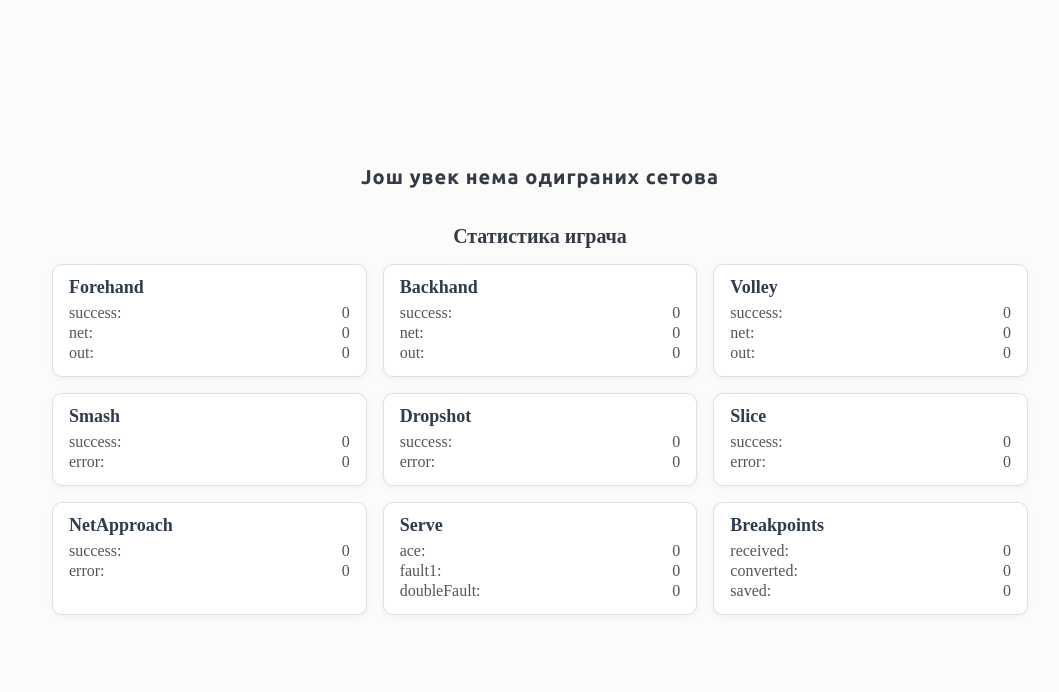
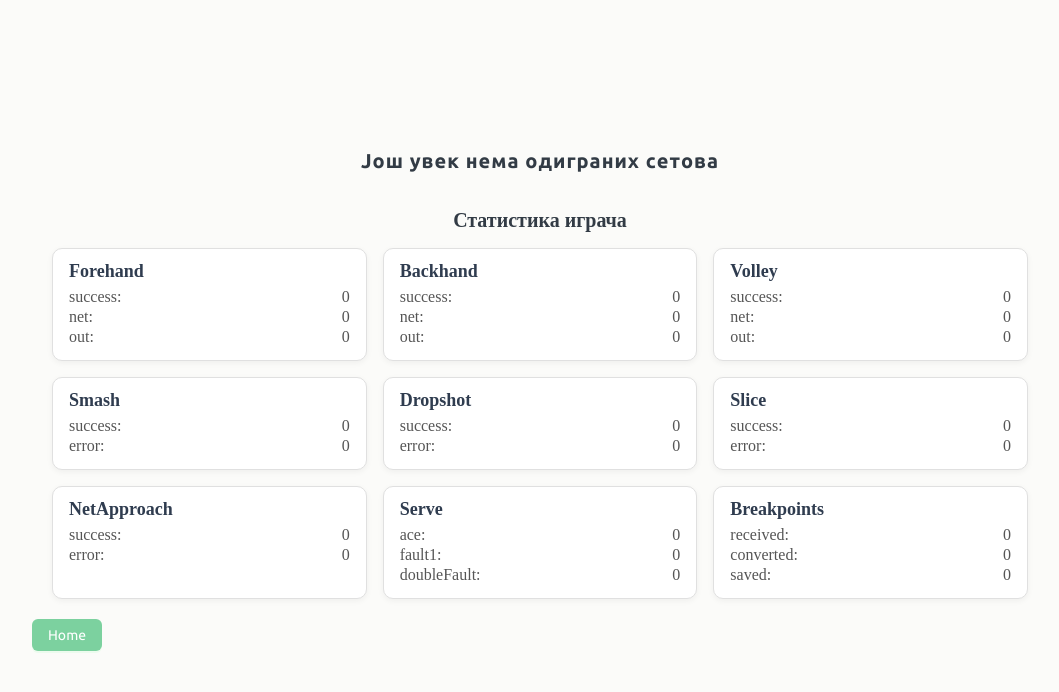
Before and after one commit to winclip/tenis-tracker, a React (Vite) app: page /stats in a window 1280 px wide. Shown: the top 692 px of the page, without its empty margins (100-1159 px from the left). Built offline with nearby package versions, Linux system fonts and the light colour scheme.

Commit message:
feat(stats): add "Home" button to navigate back to main page

```diff
--- a/src/pages/StatsPage/index.tsx
+++ b/src/pages/StatsPage/index.tsx
@@ -1,11 +1,23 @@
+import { useNavigate } from "react-router-dom";
 import SetsHistoryDisplay from "../../components/SetsHistoryDisplay";
 import StatsDisplay from "../../components/StatsDisplay";
+import { Button } from "antd";
 
 export default function StatsPage() {
+  const navigate = useNavigate();
+
   return (
     <>
       <SetsHistoryDisplay />
       <StatsDisplay />
+      <Button
+        type="primary"
+        onClick={() => {
+          navigate("/");
+        }}
+      >
+        Home
+      </Button>
     </>
   );
 }
```
